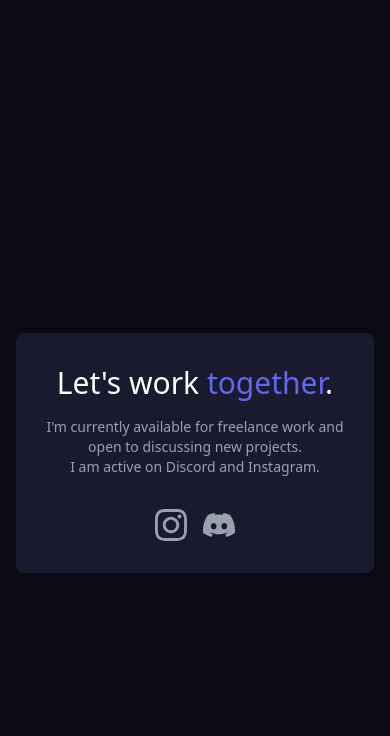
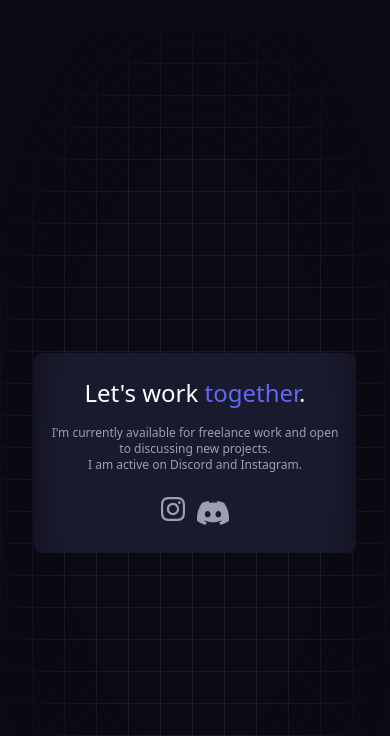
Before and after one commit to justifyman/justify, a React (Vite) app: page / in a window 390 px wide. Shown: the part 3948-4684 px from the top of the page. Built offline with nearby package versions, Linux system fonts and the light colour scheme.

Commit message:
Update Contact.tsx

```diff
--- a/src/components/Contact.tsx
+++ b/src/components/Contact.tsx
@@ -2,18 +2,18 @@ import { FC } from "react";
 
 const Contact: FC = () => {
   return (
-    <section className="min-h-screen bg-[#0a0a13] flex items-center justify-center text-center p-4">
-      <div className="bg-[#1a1a2e] py-8 md:py-35 px-6 md:px-65 rounded-lg w-full md:w-auto">
+    <section className="min-h-screen bg-[#0a0a13] flex items-center justify-center text-center p-4 bg-[linear-gradient(to_right,#1a1a2e_1px,transparent_1px),linear-gradient(to_bottom,#1a1a2e_1px,transparent_1px)] bg-[size:2rem_2rem] [mask-image:radial-gradient(ellipse_at_center,black_50%,transparent_80%)]">
+      <div className="bg-[#1a1a2e] py-6 md:py-8 px-4 md:px-65 rounded-lg w-full max-w-[90%] md:w-auto mx-auto">
         <div className="max-w-3xl mx-auto">
-          <h2 className="text-3xl md:text-6xl font-medium text-white mb-4">
+          <h2 className="text-2xl md:text-6xl font-medium text-white mb-4">
             Let's work <span className="text-[#6366f1]">together</span>.
           </h2>
-          <p className="text-sm md:text-base text-gray-400 mb-8">
+          <p className="text-xs md:text-base text-gray-400 mb-6 md:mb-8">
             I'm currently available for freelance work and open to discussing
             new projects.
             <br />I am active on Discord and Instagram.
           </p>
-          <div className="flex justify-center gap-4 md:gap-6">
+          <div className="flex justify-center gap-3 md:gap-6">
             <a
               href="https://instagram.com/justifyguy/"
               target="_blank"
@@ -26,7 +26,7 @@ const Contact: FC = () => {
                 height="48"
                 viewBox="0 0 24 24"
                 fill="currentColor"
-                className="w-8 h-8 md:w-16 md:h-16"
+                className="w-6 h-6 md:w-16 md:h-16"
               >
                 <path d="M12 2.163c3.204 0 3.584.012 4.85.07 3.252.148 4.771 1.691 4.919 4.919.058 1.265.069 1.645.069 4.849 0 3.205-.012 3.584-.069 4.849-.149 3.225-1.664 4.771-4.919 4.919-1.266.058-1.644.07-4.85.07-3.204 0-3.584-.012-4.849-.07-3.26-.149-4.771-1.699-4.919-4.92-.058-1.265-.07-1.644-.07-4.849 0-3.204.013-3.583.07-4.849.149-3.227 1.664-4.771 4.919-4.919 1.266-.057 1.645-.069 4.849-.069zm0-2.163c-3.259 0-3.667.014-4.947.072-4.358.2-6.78 2.618-6.98 6.98-.059 1.281-.073 1.689-.073 4.948 0 3.259.014 3.668.072 4.948.2 4.358 2.618 6.78 6.98 6.98 1.281.058 1.689.072 4.948.072 3.259 0 3.668-.014 4.948-.072 4.354-.2 6.782-2.618 6.979-6.98.059-1.28.073-1.689.073-4.948 0-3.259-.014-3.667-.072-4.947-.196-4.354-2.617-6.78-6.979-6.98-1.281-.059-1.69-.073-4.949-.073zm0 5.838c-3.403 0-6.162 2.759-6.162 6.162s2.759 6.163 6.162 6.163 6.162-2.759 6.162-6.163c0-3.403-2.759-6.162-6.162-6.162zm0 10.162c-2.209 0-4-1.79-4-4 0-2.209 1.791-4 4-4s4 1.791 4 4c0 2.21-1.791 4-4 4zm6.406-11.845c-.796 0-1.441.645-1.441 1.44s.645 1.44 1.441 1.44c.795 0 1.439-.645 1.439-1.44s-.644-1.44-1.439-1.44z" />
               </svg>
```
